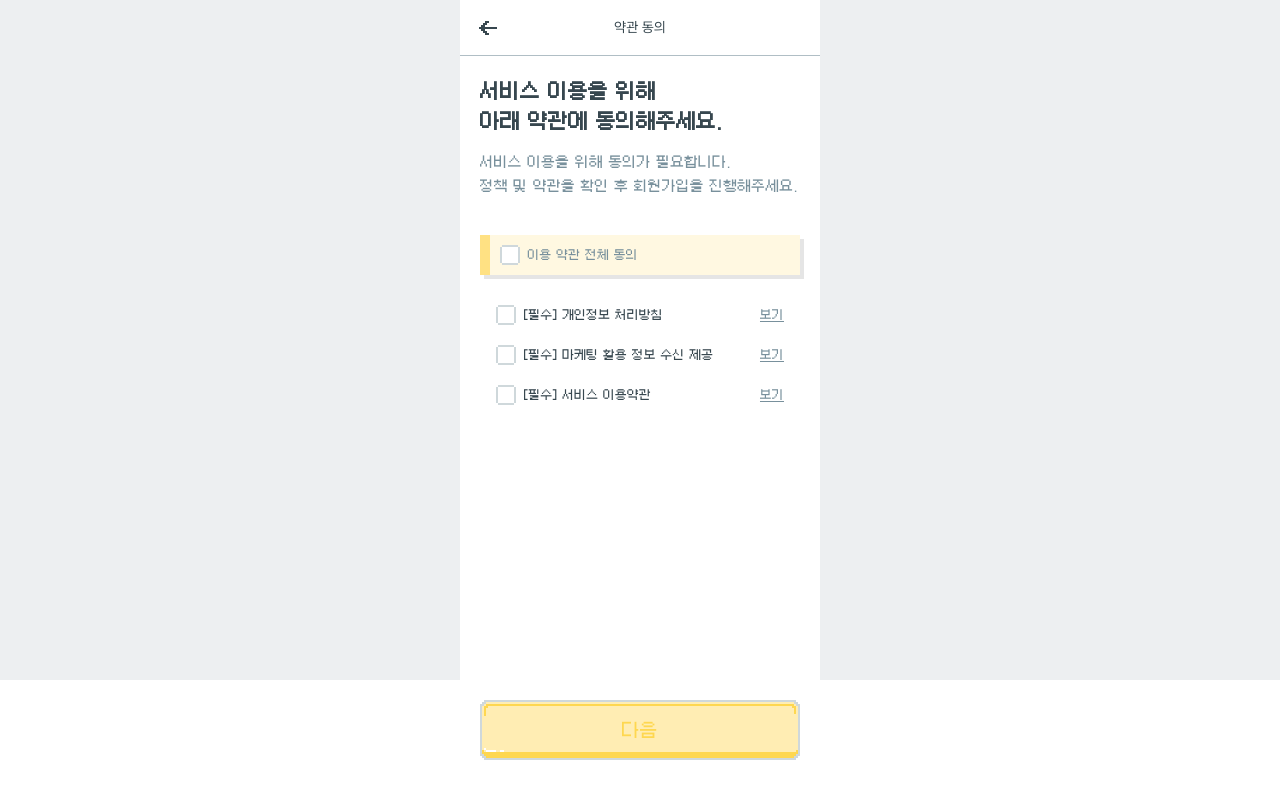
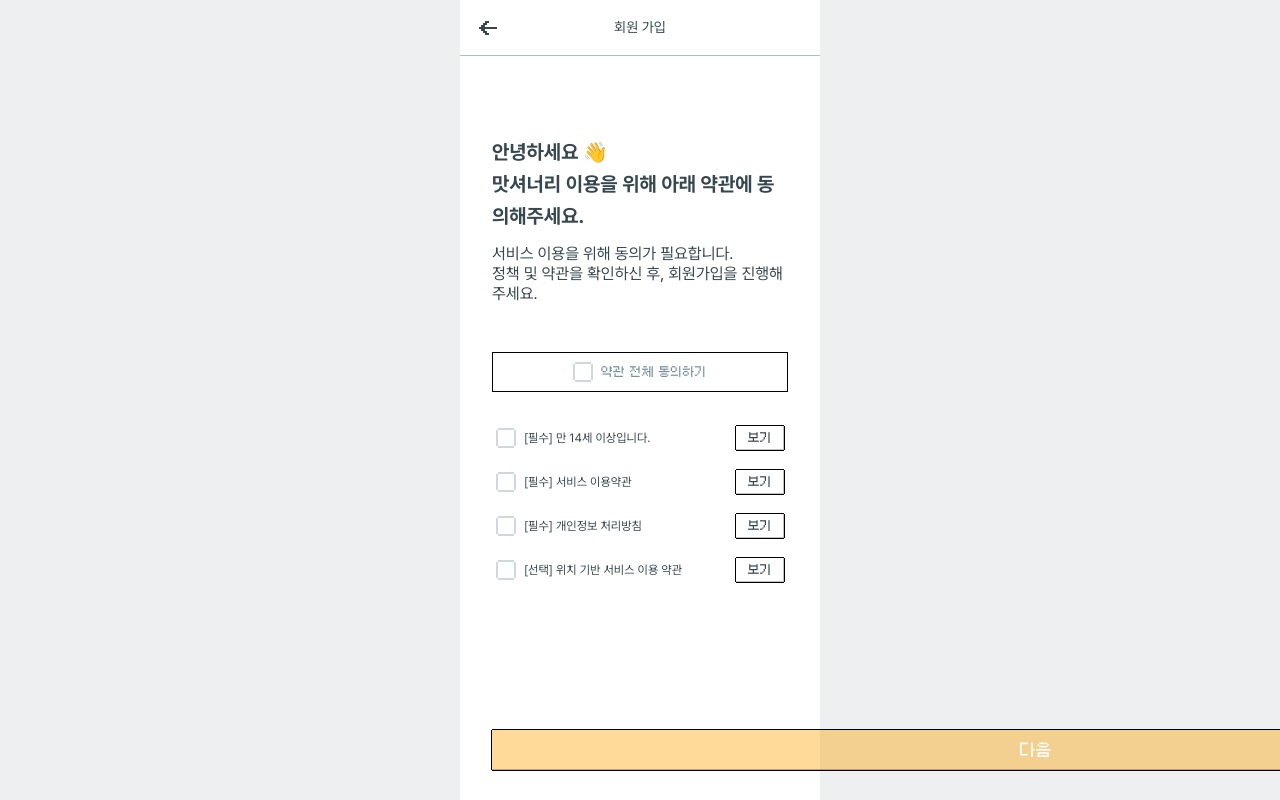
Before and after one commit to bside-4team/4team-client, a Next.js app: page /sign-up in a window 1280 px wide. Built offline with nearby package versions, Linux system fonts and the light colour scheme; no server answers.

Commit message:
feat : 회원가입 약관동의 페이지 UI 작업 완료

```diff
--- /dev/null
+++ b/src/app/sign-up/components/agreement-checkbox/index.tsx
@@ -0,0 +1,29 @@
+import CheckBox2 from '@/components/CheckBox/CheckBox2';
+
+interface Props {
+  type: string;
+  title: string;
+  onChangeCheckbox: (checked: boolean, type: string) => void;
+  checked: boolean;
+  onNext: () => void;
+}
+
+export default function AgreementCheckbox({ type, title, onChangeCheckbox, checked, onNext }: Props) {
+  return (
+    <div className="flex items-center px-4 py-2.5">
+      <div>
+        <CheckBox2
+          checkBoxId={type}
+          onChangeEvent={checked => onChangeCheckbox(checked, 'service')}
+          checked={checked}
+        />
+      </div>
+      <div className="flex w-full items-center justify-between text-xs font-normal text-neutral-bg80">
+        <p className="!font-pretendard text-neutral-bg80">{title}</p>
+        <button className="default-btn px-[12px] py-[4px]" onClick={onNext}>
+          보기
+        </button>
+      </div>
+    </div>
+  );
+}
--- a/src/app/sign-up/components/terms/index.tsx
+++ b/src/app/sign-up/components/terms/index.tsx
@@ -1,9 +1,9 @@
-import MainButton from '@/components/Button/MainButton';
+import DefaultButton from '@/components/Button/DefaultButton';
 import CheckBox2 from '@/components/CheckBox/CheckBox2';
-import CHeader from '@/components/c-header';
+import Header from '@/components/Header';
 import { useAgreeTermStore } from '@/store/useAgreeTermStore';
 import { useRouter } from 'next/navigation';
-import * as S from './page.styled';
+import AgreementCheckbox from '../agreement-checkbox';
 
 interface Props {
   onNext: () => void;
@@ -18,80 +18,84 @@ export default function Terms({ onNext }: Props) {
     if (type === 'all') {
       return setAllToggle(checked);
     }
-    console.log('type', type);
     return setToggle(type, checked);
   };
 
   return (
     <>
-      <CHeader title="약관 동의" isBackBtn />
-      <S.Wrapper>
-        <S.TitleContainer>
-          <S.Title>
-            서비스 이용을 위해 <br />
-            아래 약관에 동의해주세요.
-          </S.Title>
-          <S.SubTitle>
-            서비스 이용을 위해 동의가 필요합니다. <br /> 정책 및 약관을 확인 후 회원가입을 진행해주세요.
-          </S.SubTitle>
-        </S.TitleContainer>
-        <S.CheckboxWrapper>
-          <S.Divider isActive></S.Divider>
-          <S.CheckboxContainer isActive>
+      <Header title="회원 가입" />
+      <div className="mx-8 mt-20">
+        <header>
+          <h1 className="!font-pretendard text-xl font-bold leading-8">
+            안녕하세요 👋 <br /> 맛셔너리 이용을 위해 아래 약관에 동의해주세요.
+          </h1>
+          <p className="mt-3 !font-pretendard leading-5 text-neutral-bg80">
+            서비스 이용을 위해 동의가 필요합니다. <br />
+            정책 및 약관을 확인하신 후, 회원가입을 진행해주세요.
+          </p>
+        </header>
+        <section>
+          <div className="mt-12">
+            {/* 전체 이용 약관 */}
+            <div className="flex justify-center border-1 border-solid border-black p-[3%]">
               <CheckBox2
                 checkBoxId="all"
-              label="이용 약관 전체 동의"
+                label="약관 전체 동의하기"
                 onChangeEvent={checked => handleChangeAgreeTerms(checked, 'all')}
                 checked={privacy && marketing && service}
               />
-          </S.CheckboxContainer>
-        </S.CheckboxWrapper>
-        <S.PrivacyNoticeWrapper>
-          <S.PrivacyNoticeCheckboxContainer>
-            <CheckBox2
-              checkBoxId="privacy"
-              onChangeEvent={checked => handleChangeAgreeTerms(checked, 'privacy')}
+            </div>
+
+            <div className="mt-6">
+              {/* 만 14세 이상 */}
+              <AgreementCheckbox
+                type="service"
+                title="[필수] 만 14세 이상입니다."
+                onChangeCheckbox={checked => handleChangeAgreeTerms(checked, 'service')}
+                checked={service}
+                onNext={() => router.push('/sign-up?step=terms-of-service')}
+              />
+
+              {/* 서비스 이용 약관 (완료)*/}
+              <AgreementCheckbox
+                type="service"
+                title="[필수] 서비스 이용약관"
+                onChangeCheckbox={checked => handleChangeAgreeTerms(checked, 'service')}
+                checked={service}
+                onNext={() => router.push('/sign-up?step=terms-of-service')}
+              />
+
+              {/* 개인정보 처리 방침 (완료)*/}
+              <AgreementCheckbox
+                type="privacy"
+                title="[필수] 개인정보 처리방침"
+                onChangeCheckbox={checked => handleChangeAgreeTerms(checked, 'privacy')}
                 checked={privacy}
+                onNext={() => router.push('/sign-up?step=privacy-notice')}
               />
-          </S.PrivacyNoticeCheckboxContainer>
-          <S.PrivacyNoticeContainer>
-            <S.PrivacyNoticeTitle>[필수] 개인정보 처리방침</S.PrivacyNoticeTitle>
-            <S.PrivacyNoticeLook onClick={() => router.push('/sign-up?step=privacy-notice')}>보기</S.PrivacyNoticeLook>
-          </S.PrivacyNoticeContainer>
-        </S.PrivacyNoticeWrapper>
 
-        <S.MarketingWrapper>
-          <S.MarketingCheckboxContainer>
-            <CheckBox2
-              checkBoxId="marketing"
-              onChangeEvent={checked => handleChangeAgreeTerms(checked, 'marketing')}
+              {/* 위치 기반 서비스 이용 약관 */}
+              <AgreementCheckbox
+                type="marketing"
+                title="[선택] 위치 기반 서비스 이용 약관"
+                onChangeCheckbox={checked => handleChangeAgreeTerms(checked, 'marketing')}
                 checked={marketing}
+                onNext={() => router.push('/sign-up?step=opt-in-marketing')}
               />
-          </S.MarketingCheckboxContainer>
-          <S.MarketingContainer>
-            <S.MarketingTitle>[필수] 마케팅 활용 정보 수신 제공</S.MarketingTitle>
-            <S.MarketingLook onClick={() => router.push('/sign-up?step=opt-in-marketing')}>보기</S.MarketingLook>
-          </S.MarketingContainer>
-        </S.MarketingWrapper>
-
-        <S.MarketingWrapper>
-          <S.MarketingCheckboxContainer>
-            <CheckBox2
-              checkBoxId="service"
-              onChangeEvent={checked => handleChangeAgreeTerms(checked, 'service')}
-              checked={service}
-            />
-          </S.MarketingCheckboxContainer>
-          <S.MarketingContainer>
-            <S.MarketingTitle>[필수] 서비스 이용약관</S.MarketingTitle>
-            <S.MarketingLook onClick={() => router.push('/sign-up?step=terms-of-service')}>보기</S.MarketingLook>
-          </S.MarketingContainer>
-        </S.MarketingWrapper>
-
-        <S.NextButtonWrapper>
-          <MainButton type="button" btnText="다음" disabled={!(marketing && privacy && service)} onClick={onNext} />
-        </S.NextButtonWrapper>
-      </S.Wrapper>
+            </div>
+          </div>
+        </section>
+        <footer className="fixed bottom-[30px] w-[85%]">
+          <DefaultButton
+            bgColor="yellow"
+            customStyle="flex w-full py-[12px] px-[16px]"
+            disabled={!(marketing && privacy && service)}
+            onClick={onNext}
+          >
+            <span className="font-pretendard text-white">다음</span>
+          </DefaultButton>
+        </footer>
+      </div>
     </>
   );
 }
```
Lines whose indentation alone changed are shown as unchanged.
